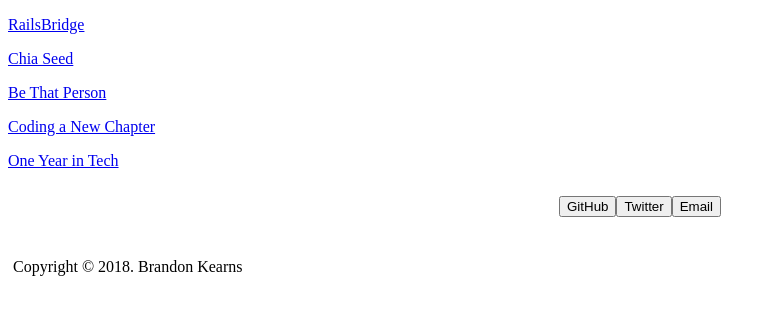
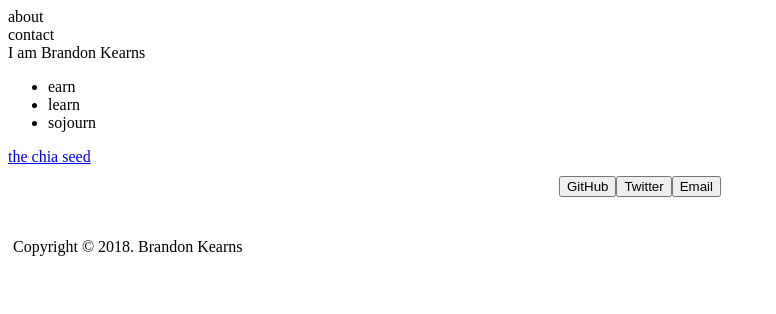
Before and after one commit to campbellkearns/old-brandonkearns.github.io, a Gatsby site: page / in a window 1280 px wide. Shown: the whole page, without its empty margins (0-776 px from the left). Built offline with nearby package versions, Linux system fonts and the light colour scheme; Gatsby itself is replaced by a stand-in of ours.

Commit message:
Adds content to landing page based on design work. styling to come...

```diff
--- a/src/pages/index.jsx
+++ b/src/pages/index.jsx
@@ -1,5 +1,6 @@
 import React from "react";
 import Helmet from "react-helmet";
+import Link from "gatsby-link";
 import PostListing from "../components/PostListing/PostListing";
 import Footer from "../components/Footer/Footer"
 import SEO from "../components/SEO/SEO";
@@ -12,11 +13,23 @@ class Index extends React.Component {
       <div className="index-container">
         <Helmet title={config.siteTitle} />
         <SEO postEdges={postEdges} />
-        <section>
-
-        </section>
-        <PostListing postEdges={postEdges} />
-
+        <header>
+          <section>about</section>
+          <section>contact</section>
+        </header>
+        <main>
+          <section>I am Brandon Kearns</section>
+          <section>
+            <ul>
+              <li>earn</li>
+              <li>learn</li>
+              <li>sojourn</li>
+            </ul>
+          </section>
+          <Link to="/chia-seed">
+            the chia seed
+          </Link>
+        </main>
         <Footer config={config} />
       </div>
     );
```
